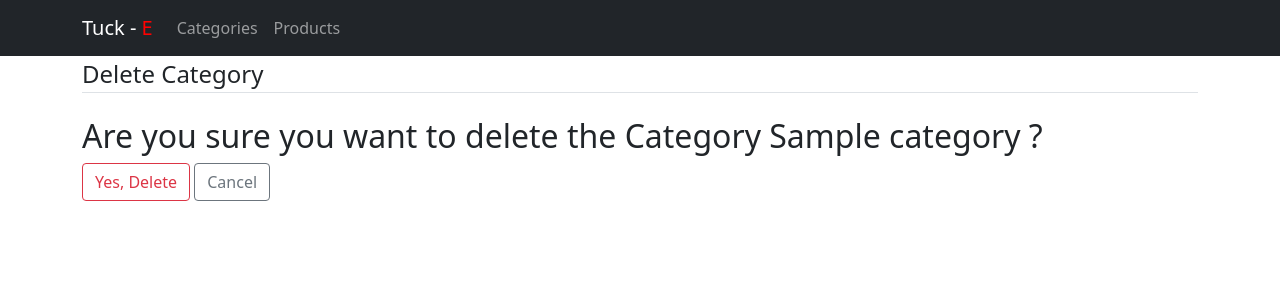
After one commit to BwanaQ/shop_crud, a Django app: a page that uses shop_crud/shop/templates/shop/category_confirm_delete.html in a window 1280 px wide. The commit adds this page. Shown: the top 300 px of the page. Run offline with Django 3.2, Linux system fonts and the light colour scheme; tables that the repository leaves empty hold one stand-in row (values such as "Sample post").

Commit message:
ft-category-CRUD

```diff
--- /dev/null
+++ b/shop_crud/shop/templates/shop/category_confirm_delete.html
@@ -0,0 +1,21 @@
+{% extends 'shop/base.html' %}
+{% block content %}
+<div>
+  <form method="POST" enctype="multipart/form-data">
+    {% csrf_token %}
+    <fieldset class="form-group">
+      <legend class="border-bottom mb-4">Delete Category</legend>
+      <h2>
+        Are you sure you want to delete the Category {{ object.name}} ?</h2>
+    </fieldset>
+    <div class="form-group">
+      <button class="btn btn-outline-danger" type="submit">Yes, Delete</button>
+      <a
+        class="btn btn-outline-secondary"
+        href="{% url 'category-detail-view' object.id %}"
+        >Cancel</a
+      >
+    </div>
+  </form>
+</div>
+{% endblock %}
--- a/shop_crud/shop/templates/shop/category_detail_view.html
+++ b/shop_crud/shop/templates/shop/category_detail_view.html
@@ -6,8 +6,8 @@
             <h5 class="card-title"><strong>Name: </strong>{{category.name}}</h5>
             <p class="card-title text-muted"><strong>Slug: </strong>{{category.slug}}</p>
             <div class="btn-group">
-                <a class="btn btn-sm btn-outline-warning" href="#" role="button">Edit</a>
-                      <a class="btn btn-sm btn-outline-danger" href="#" role="button">Delete</a>
+                <a class="btn btn-sm btn-outline-warning" href="{% url 'category-update-view' category.slug %}" role="button">Edit</a>
+                      <a class="btn btn-sm btn-outline-danger" href="{%url 'category-delete-view' category.slug %}" role="button">Delete</a>
             </div>
       </div>
 
--- a/shop_crud/shop/urls.py
+++ b/shop_crud/shop/urls.py
@@ -2,14 +2,14 @@ from django.urls import path
 from .views import *
 urlpatterns = [
     path('category/', CategoryIndexView.as_view(), name="category-home"),
+    path('new/', CategoryCreateView.as_view(),name='category-create-view'),
     path('category/<slug:slug>/', CategoryDetailedView.as_view(), name="category-detail-view"),
-    path('category/new/', CategoryCreateView.as_view(),name='category-create-view'),
     path('category/<slug:slug>/update/', CategoryUpdateView.as_view(), name="category-update-view"),
     path('category/<slug:slug>/delete/', CategoryDeleteView.as_view(), name="category-delete-view"),
 
     path('product/', ProductListView.as_view(), name="product-home"),
     path('product/<slug:slug>/', ProductDetailView.as_view(), name="product-detail-view"),
-    path('product/new/', ProductCreateView.as_view(),name='product-create-view'),
+    path('product-new/', ProductCreateView.as_view(),name='product-create-view'),
     path('product/<slug:slug>/update/', ProductUpdateView.as_view(), name="product-update-view"),
     path('product/<slug:slug>/delete/', ProductDeleteView.as_view(), name="product-delete-view"),
 
--- a/shop_crud/shop/views.py
+++ b/shop_crud/shop/views.py
@@ -20,7 +20,7 @@ class CategoryCreateView(CreateView):
     success_message='The Category was created successfully'
 class CategoryUpdateView(UpdateView):
     model = Category
-    success_url = reverse_lazy('home')
+    success_url = reverse_lazy('category-home')
     fields = ['name', 'slug']
     success_message='The Category was created successfully'
 
```
Also changed, not shown: shop_crud/shop/templates/shop/category_form.html (added, +16 -0 lines), shop_crud/shop/templates/shop/category_list.html (+3 -4 lines).
